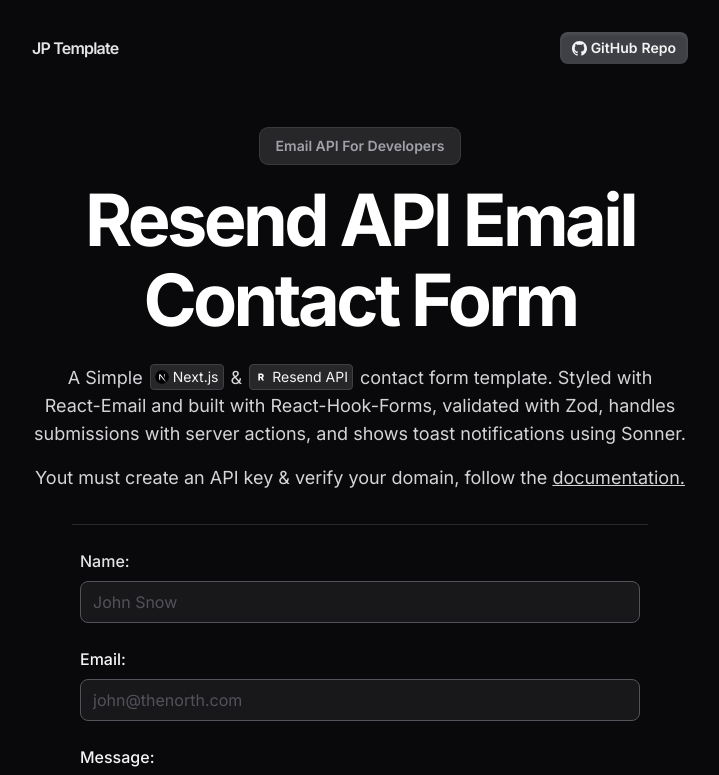
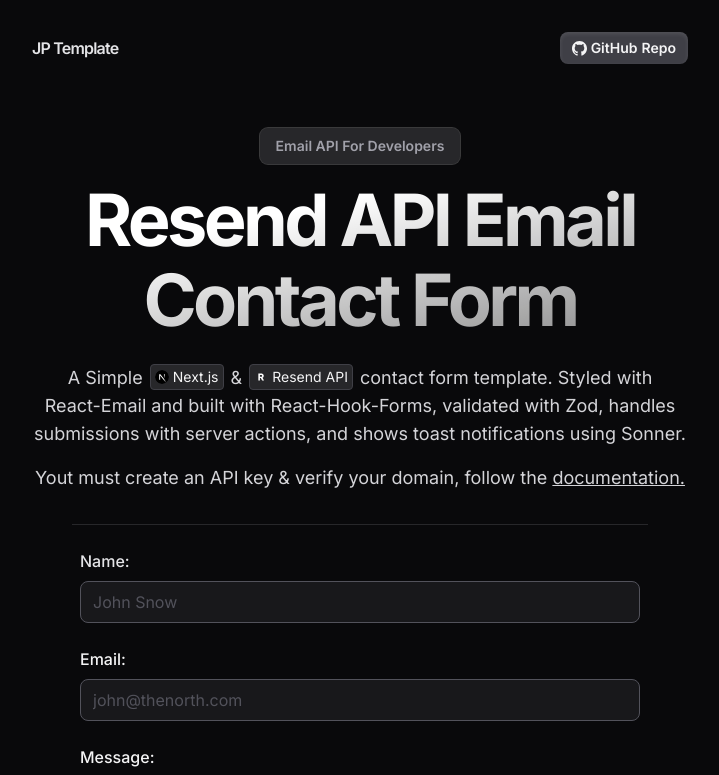
Before and after one commit to JPerez00/resend-email-template, a Next.js app: page / in a window 1280 px wide. Shown: the top 775 px of the page, without its empty margins (280-999 px from the left). Built offline with nearby package versions, Linux system fonts and the light colour scheme; no server answers.

Commit message:
hero header styling

```diff
--- a/app/globals.css
+++ b/app/globals.css
@@ -21,3 +21,31 @@
     text-wrap: balance;
   }
 }
+
+.font-styling {
+  font-feature-settings:"ss04"
+}
+.font-gradient {
+  background:linear-gradient(to right bottom,#fff 30%,hsla(0,0%,100%,.5));
+  -webkit-background-clip:text;
+  -webkit-text-fill-color:transparent;
+  background-clip:text;
+  color:unset
+}
+.font-effect-hero {
+  -webkit-text-stroke:.4px #ffffff80;
+  -webkit-text-fill-color:transparent;
+  text-shadow:-1px -1px 0 hsla(0,0%,100%,.2),1px 1px 0 rgba(0,0,0,.1)
+}
+.resend-dark-gradient-text {
+  background-image:linear-gradient(180deg,#535353 0,#535353 60%,#161616)
+}
+.dark .resend-dark-gradient-text,
+.resend-dark-gradient-text {
+  -webkit-background-clip:text;
+  background-clip:text;
+  color:transparent
+}
+.dark .resend-dark-gradient-text {
+  background-image:linear-gradient(180deg,#e5e5e5 0,#e5e5e5 60%,#535353)
+}
```
